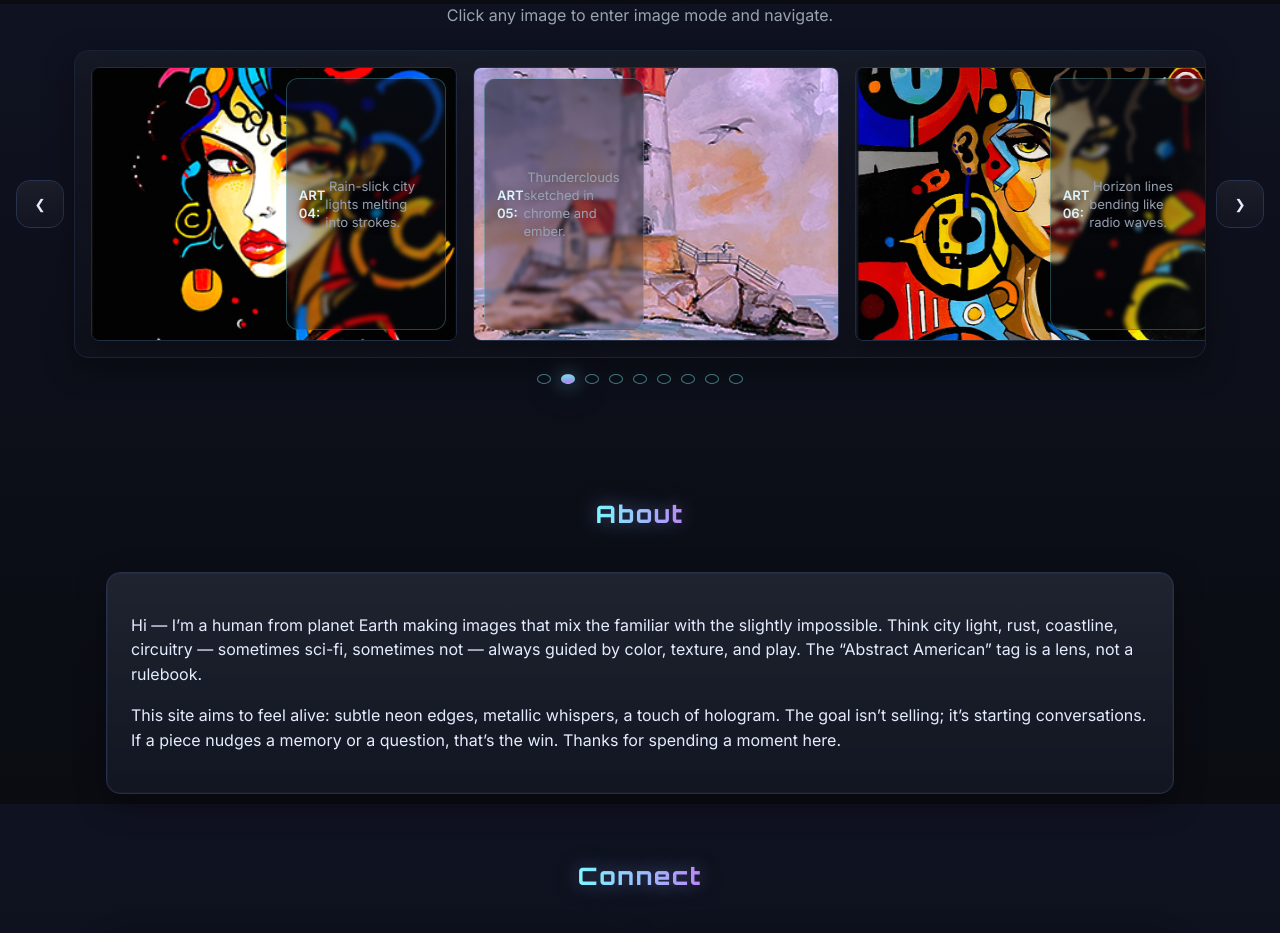
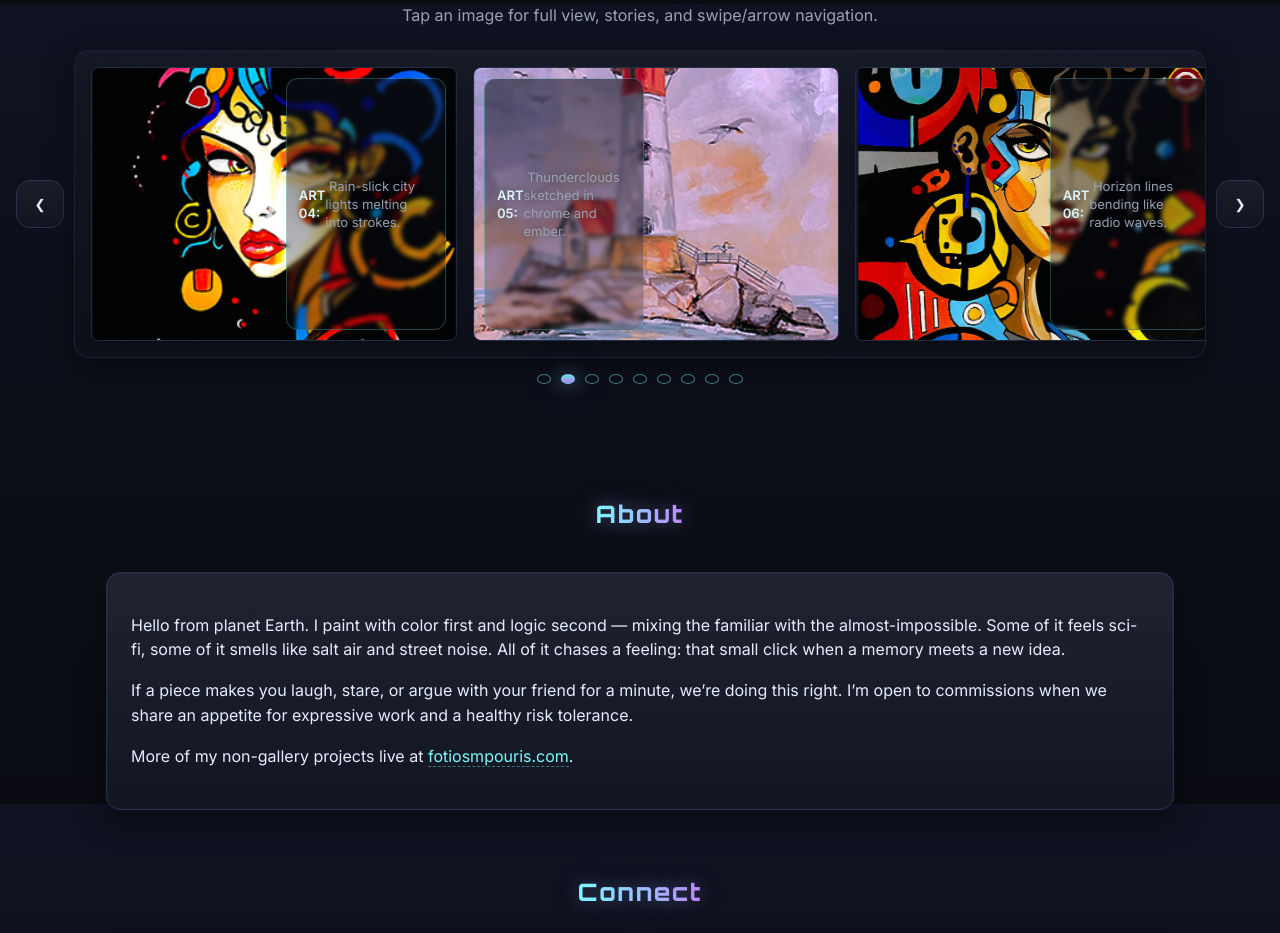
Before and after one commit to FotiosMpouris/the-abstract-american, a plain HTML site: page index.html in a window 1280 px wide. Shown: the part 796-1729 px from the top of the page. Drawn offline with Linux system fonts and the light colour scheme; grey boxes are pictures that could not be loaded.

Commit message:
Update index.html

```diff
--- a/index.html
+++ b/index.html
@@ -4,7 +4,7 @@
   <meta charset="utf-8" />
   <meta name="viewport" content="width=device-width, initial-scale=1" />
   <title>The Abstract American</title>
-  <meta name="description" content="A sci-fi/steampunk tinged gallery from planet Earth." />
+  <meta name="description" content="A gallery from planet Earth: bold color, fractured shapes, a little sci-fi, a lot of human." />
   <link rel="preconnect" href="https://fonts.googleapis.com">
   <link rel="preconnect" href="https://fonts.gstatic.com" crossorigin>
   <link href="https://fonts.googleapis.com/css2?family=Orbitron:wght@600;800&family=Inter:wght@300;400;600&display=swap" rel="stylesheet">
@@ -13,7 +13,7 @@
 <body>
 
   <!-- HERO -->
-  <header class="hero" id="home" aria-label="Site header with flag background">
+  <header class="hero" id="home" aria-label="Site header with translucent background">
     <div class="hero__backdrop" aria-hidden="true"></div>
     <div class="hero__veil" aria-hidden="true"></div>
     <div class="hero__inner">
@@ -28,7 +28,7 @@
   <main id="gallery" class="gallery-section" aria-label="Artwork gallery">
     <div class="section-title">
       <h2>Gallery</h2>
-      <p>Click any image to enter image mode and navigate.</p>
+      <p>Tap an image for full view, stories, and swipe/arrow navigation.</p>
     </div>
 
     <div class="carousel" role="region" aria-roledescription="carousel" aria-label="Artwork carousel">
@@ -47,14 +47,19 @@
     <div class="section-title"><h2>About</h2></div>
     <div class="about__content metal-card">
       <p>
-        Hi — I’m a human from planet Earth making images that mix the familiar with the slightly impossible.
-        Think city light, rust, coastline, circuitry — sometimes sci-fi, sometimes not — always guided by
-        color, texture, and play. The “Abstract American” tag is a lens, not a rulebook.
+        Hello from planet Earth. I paint with color first and logic second —
+        mixing the familiar with the almost-impossible. Some of it feels sci-fi,
+        some of it smells like salt air and street noise. All of it chases a feeling:
+        that small click when a memory meets a new idea.
       </p>
       <p>
-        This site aims to feel alive: subtle neon edges, metallic whispers, a touch of hologram.
-        The goal isn’t selling; it’s starting conversations. If a piece nudges a memory or a question,
-        that’s the win. Thanks for spending a moment here.
+        If a piece makes you laugh, stare, or argue with your friend for a minute,
+        we’re doing this right. I’m open to commissions when we share an appetite
+        for expressive work and a healthy risk tolerance.
+      </p>
+      <p>
+        More of my non-gallery projects live at
+        <a class="link" href="https://fotiosmpouris.com" target="_blank" rel="noopener">fotiosmpouris.com</a>.
       </p>
     </div>
   </section>
@@ -86,8 +91,8 @@
         <a class="cta promo-link" href="https://colorfotifoti.com" target="_blank" rel="noopener">Visit ColorFotiFoti</a>
       </div>
 
-      <!-- Contact form -->
-      <form class="metal-card contact-form" action="https://formspree.io/f/xovlzvgd" method="POST">
+      <!-- Contact form (keep your Formspree endpoint) -->
+      <form class="metal-card contact-form" action="https://formspree.io/f/your-id" method="POST">
         <h3>Quick note</h3>
         <label>
           Name
@@ -130,6 +135,7 @@
       </figcaption>
       <div class="lb-flare" aria-hidden="true"></div>
     </figure>
+    <!-- Right arrow intentionally kept for desktop, hidden on mobile via CSS -->
     <button class="lb-nav lb-next" id="lbNext" aria-label="Next image">&#10095;</button>
   </div>
 
```
